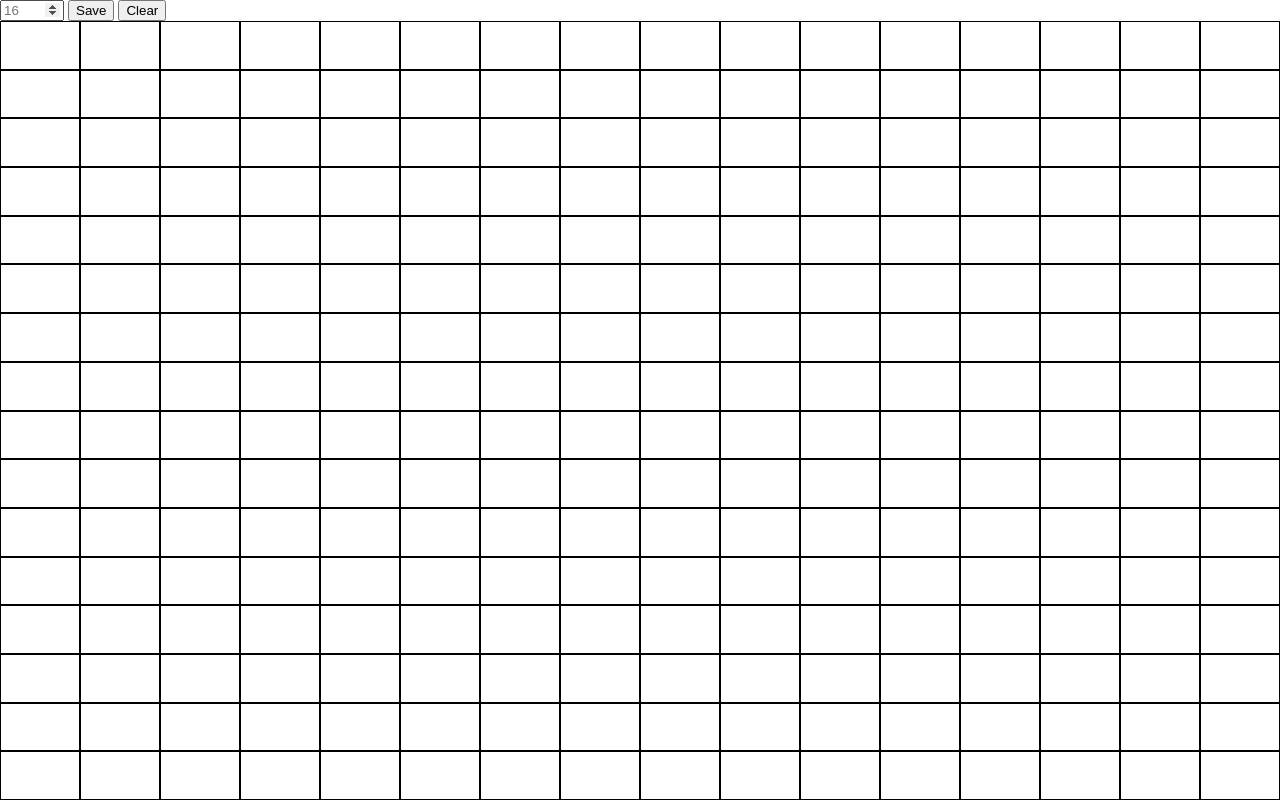
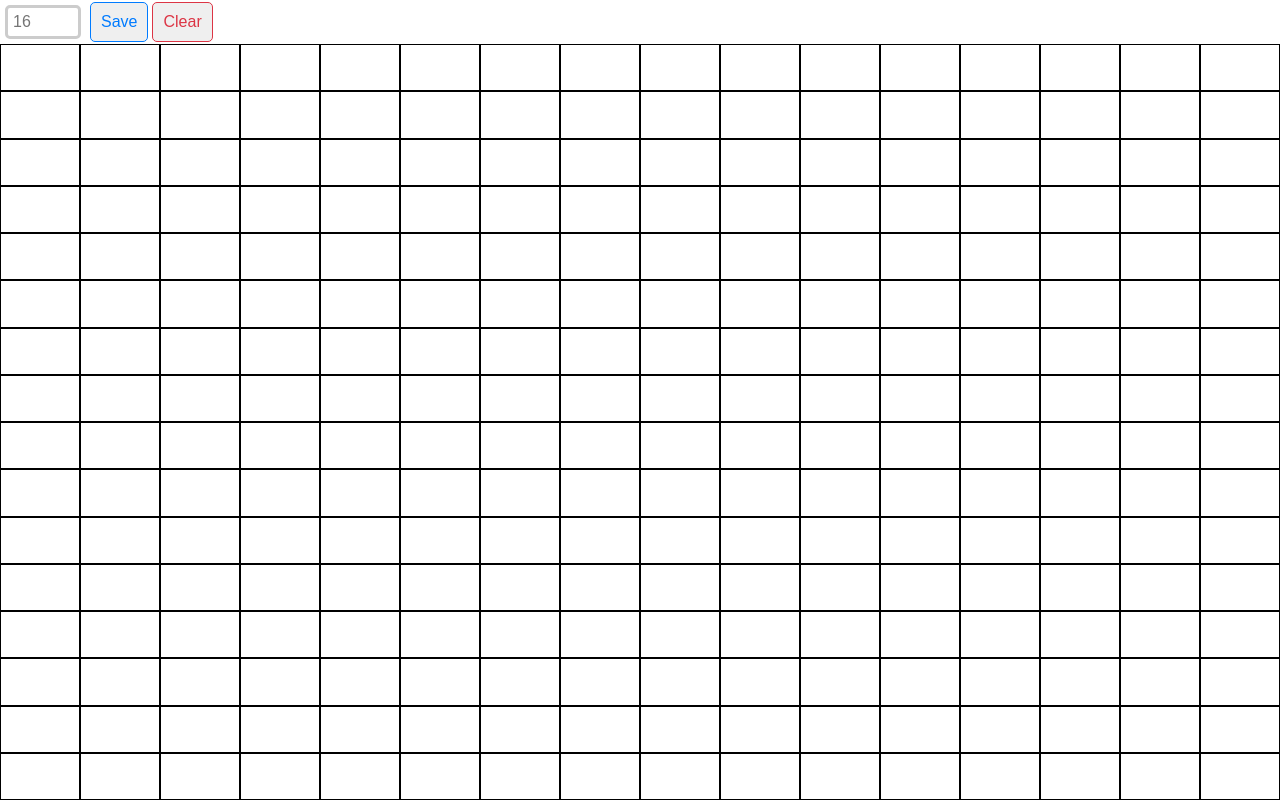
Before and after one commit to rafamadriz/etch-a-sketch, a plain HTML site: page index.html in a window 1280 px wide. Drawn offline with Linux system fonts and the light colour scheme.

Commit message:
Style input and buttons

```diff
--- a/style.css
+++ b/style.css
@@ -3,6 +3,55 @@ html {
   margin: 0;
   padding: 0;
   border: 0;
+}
+
+#inputField {
+  padding: 5px;
+  border: 3px solid #ccc;
+  border-radius: 5px;
+  font-size: 16px;
+  outline: none;
+  width: 60px;
+  margin: 5px;
+}
+
+#inputField:hover,
+#inputField:focus {
+  border-color: #007bff;
+}
+
+#inputField:invalid {
+  border-color: #dc3545;
+}
+
+#input > button {
+  padding: 10px 10px;
+  border-radius: 5px;
+  font-size: 16px;
+  cursor: pointer;
+  transition:
+    color 0.3s,
+    border-color 0.3s;
+}
+
+#input > #clearGrid {
+  border: 1px solid #dc3545;
+  color: #dc3545;
+}
+
+#input > #clearGrid:hover {
+  color: #fff;
+  background-color: #dc3545;
+}
+
+#input > #saveButton {
+  border: 1px solid #007bff;
+  color: #007bff;
+}
+
+#input > #saveButton:hover {
+  color: #fff;
+  background-color: #007bff;
 }
 
 #container {
```
